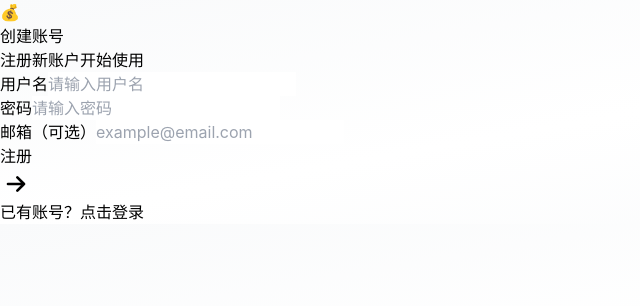
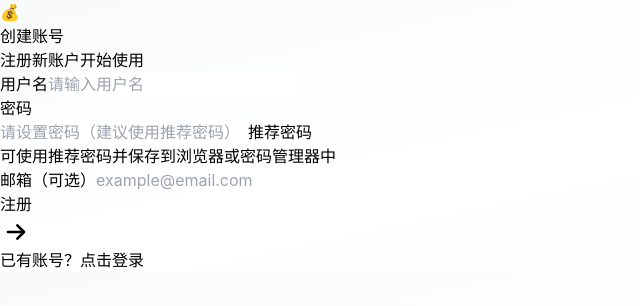
Before and after one commit to Jason-blips/accounting-helper-2026, a React (Vite) app in the folder frontend/: page /login in a window 1280 px wide. Both pictures are taken after a click on the button "没有账号？点击注册". Shown: the top 306 px of the page, without its empty margins (0-640 px from the left). Built offline with nearby package versions, Linux system fonts and the light colour scheme; no server answers.

Commit message:
添加注册成功提示以及密码记录询问

```diff
--- a/frontend/src/pages/Login.tsx
+++ b/frontend/src/pages/Login.tsx
@@ -2,6 +2,28 @@ import { useState } from 'react';
 import { useNavigate } from 'react-router-dom';
 import { authApi } from '../services/api';
 import { setToken, setUserRole } from '../services/auth';
+
+/** 生成推荐的长难复杂密码（含大小写、数字、符号） */
+function generateStrongPassword(): string {
+  const lower = 'abcdefghjkmnpqrstuvwxyz';
+  const upper = 'ABCDEFGHJKMNPQRSTUVWXYZ';
+  const digits = '23456789';
+  const symbols = '!@#$%&*';
+  const all = lower + upper + digits + symbols;
+  const pick = (s: string, n: number) =>
+    Array.from({ length: n }, () => s[Math.floor(Math.random() * s.length)]).join('');
+  return [
+    pick(lower, 4),
+    pick(upper, 3),
+    pick(digits, 3),
+    pick(symbols, 2),
+    pick(all, 4),
+  ]
+    .join('')
+    .split('')
+    .sort(() => Math.random() - 0.5)
+    .join('');
+}
 
 export default function Login() {
   const [isLogin, setIsLogin] = useState(true);
@@ -10,11 +32,26 @@ export default function Login() {
   const [email, setEmail] = useState('');
   const [error, setError] = useState('');
   const [loading, setLoading] = useState(false);
+  /** 注册成功后提示，并进入登录流程（不直接进主界面） */
+  const [registerSuccess, setRegisterSuccess] = useState('');
+  const [passwordCopied, setPasswordCopied] = useState(false);
   const navigate = useNavigate();
+
+  const handleUseRecommendedPassword = () => {
+    const pwd = generateStrongPassword();
+    setPassword(pwd);
+    if (navigator.clipboard?.writeText) {
+      navigator.clipboard.writeText(pwd).then(() => {
+        setPasswordCopied(true);
+        setTimeout(() => setPasswordCopied(false), 2000);
+      });
+    }
+  };
 
   const handleSubmit = async (e: React.FormEvent) => {
     e.preventDefault();
     setError('');
+    setRegisterSuccess('');
     setLoading(true);
 
     try {
@@ -23,11 +60,22 @@ export default function Login() {
         response = await authApi.login(username, password);
       } else {
         response = await authApi.register(username, password, email);
+        const token = response?.token;
+        if (!token) {
+          setError('注册失败');
+          return;
+        }
+        // 注册成功：不直接进主界面，显示成功提示并切换到登录流程，让用户再登录一次
+        setRegisterSuccess('注册成功！请使用下方账号登录。');
+        setIsLogin(true);
+        setPassword('');
+        setLoading(false);
+        return;
       }
 
       const token = response?.token;
       if (!token) {
-        setError(isLogin ? '登录失败' : '注册失败');
+        setError('登录失败');
         return;
       }
       setToken(token);
@@ -43,7 +91,6 @@ export default function Login() {
       }
       navigate('/');
     } catch (err: any) {
-      // 后端登录失败返回 400 + error；注册失败 400；其他 401 等也统一显示文案
       const raw = err.response?.data?.error;
       const safe = raw === '用户名已存在' || raw === '用户名或密码错误'
         ? raw
@@ -70,7 +117,20 @@ export default function Login() {
             </p>
           </div>
 
-          <form className="space-y-6" onSubmit={handleSubmit}>
+          <form
+            className="space-y-6"
+            onSubmit={handleSubmit}
+            name={isLogin ? 'login' : 'register'}
+            autoComplete="on"
+          >
+            {registerSuccess && (
+              <div className="bg-green-50 border border-green-200 text-green-800 px-4 py-3 rounded-lg flex items-center space-x-2">
+                <svg className="w-5 h-5 flex-shrink-0" fill="none" stroke="currentColor" viewBox="0 0 24 24">
+                  <path strokeLinecap="round" strokeLinejoin="round" strokeWidth={2} d="M9 12l2 2 4-4m6 2a9 9 0 11-18 0 9 9 0 0118 0z" />
+                </svg>
+                <span className="font-medium">{registerSuccess}</span>
+              </div>
+            )}
             {error && (
               <div className="bg-red-50 border border-red-200 text-red-700 px-4 py-3 rounded-lg flex items-center space-x-2">
                 <svg className="w-5 h-5 flex-shrink-0" fill="none" stroke="currentColor" viewBox="0 0 24 24">
@@ -85,7 +145,9 @@ export default function Login() {
                 <label className="label">用户名</label>
                 <input
                   type="text"
+                  name="username"
                   required
+                  autoComplete="username"
                   className="input-field"
                   placeholder="请输入用户名"
                   value={username}
@@ -94,20 +156,41 @@ export default function Login() {
               </div>
               <div>
                 <label className="label">密码</label>
+                <div className="flex gap-2">
                   <input
                     type="password"
+                    name="password"
                     required
-                  className="input-field"
-                  placeholder="请输入密码"
+                    autoComplete={isLogin ? 'current-password' : 'new-password'}
+                    className="input-field flex-1"
+                    placeholder={isLogin ? '请输入密码' : '请设置密码（建议使用推荐密码）'}
                     value={password}
                     onChange={(e) => setPassword(e.target.value)}
                   />
+                  {!isLogin && (
+                    <button
+                      type="button"
+                      onClick={handleUseRecommendedPassword}
+                      className="btn-secondary whitespace-nowrap px-3"
+                      title="生成并填充推荐强密码，并复制到剪贴板"
+                    >
+                      {passwordCopied ? '已复制' : '推荐密码'}
+                    </button>
+                  )}
+                </div>
+                {!isLogin && (
+                  <p className="text-xs text-gray-500 mt-1">
+                    可使用推荐密码并保存到浏览器或密码管理器中
+                  </p>
+                )}
               </div>
               {!isLogin && (
                 <div>
                   <label className="label">邮箱（可选）</label>
                   <input
                     type="email"
+                    name="email"
+                    autoComplete="email"
                     className="input-field"
                     placeholder="example@email.com"
                     value={email}
@@ -145,6 +228,7 @@ export default function Login() {
                 onClick={() => {
                   setIsLogin(!isLogin);
                   setError('');
+                  setRegisterSuccess('');
                 }}
                 className="text-sm font-medium text-blue-600 hover:text-blue-700 transition-colors duration-200"
               >
```
Also changed, not shown: 1 other file (tests, documents, lock files or other folders). Lines whose indentation alone changed are shown as unchanged.
